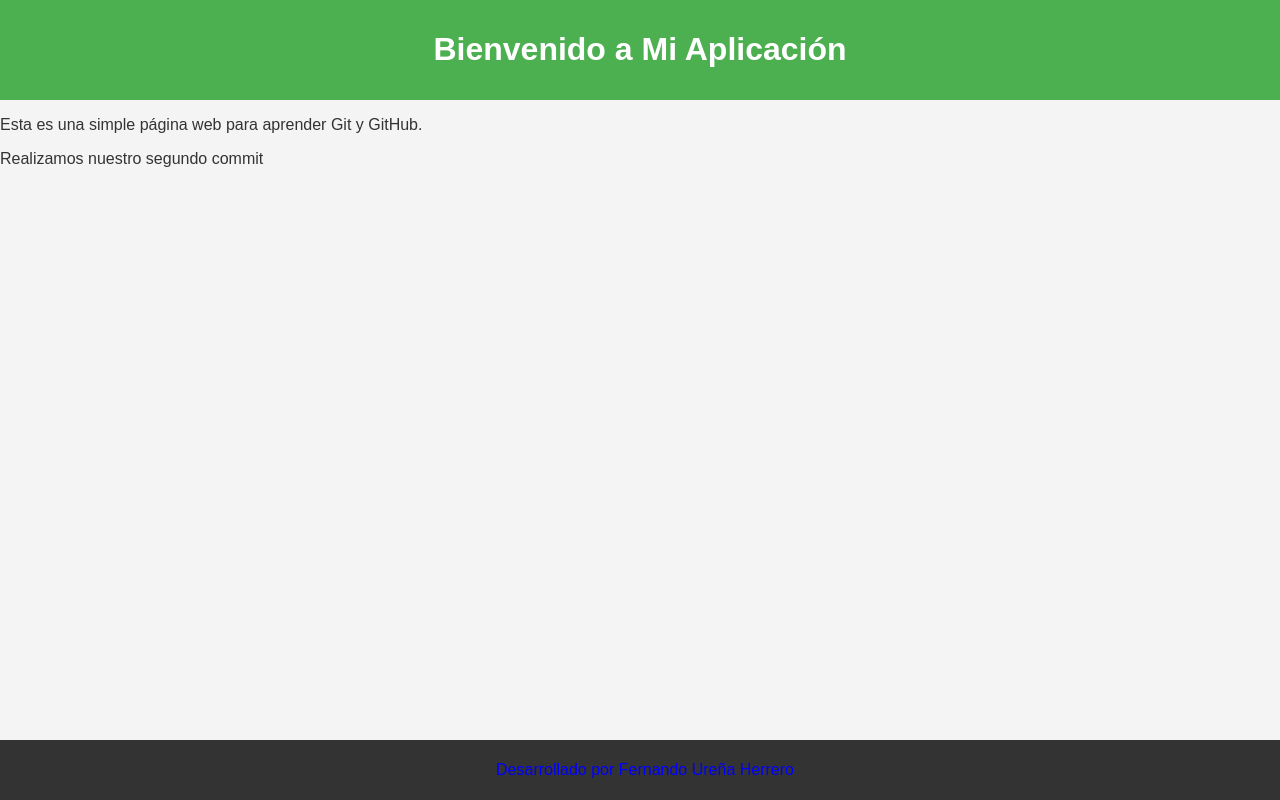
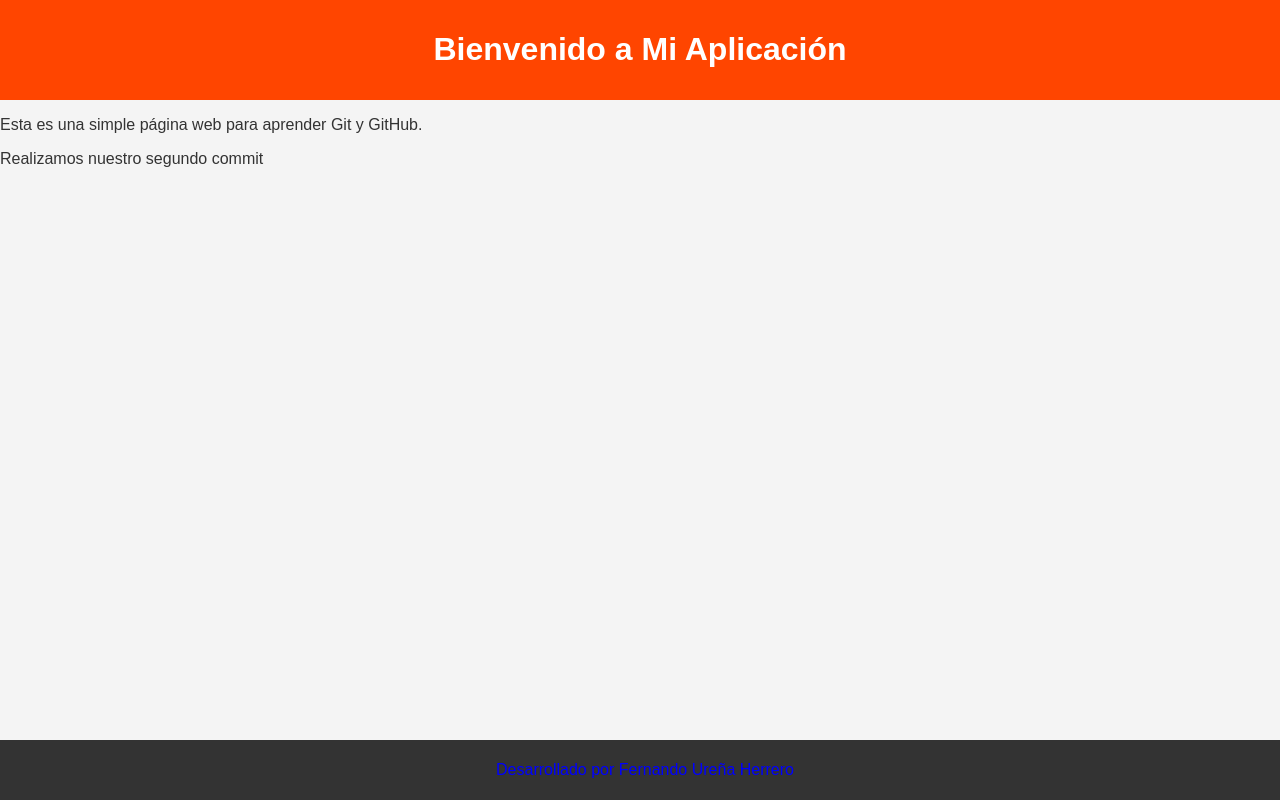
Before and after one commit to moyo1985/fork, a plain HTML site: page index.html in a window 1280 px wide. Drawn offline with Linux system fonts and the light colour scheme.

Commit message:
Commit nueva rama
Idea genial

```diff
--- a/style.css
+++ b/style.css
@@ -7,7 +7,7 @@ body {
 }
 
 header {
-    background-color: #4CAF50;
+    background-color: #ff4500; /* Nuevo color */
     color: white;
     padding: 10px;
     text-align: center;
```
